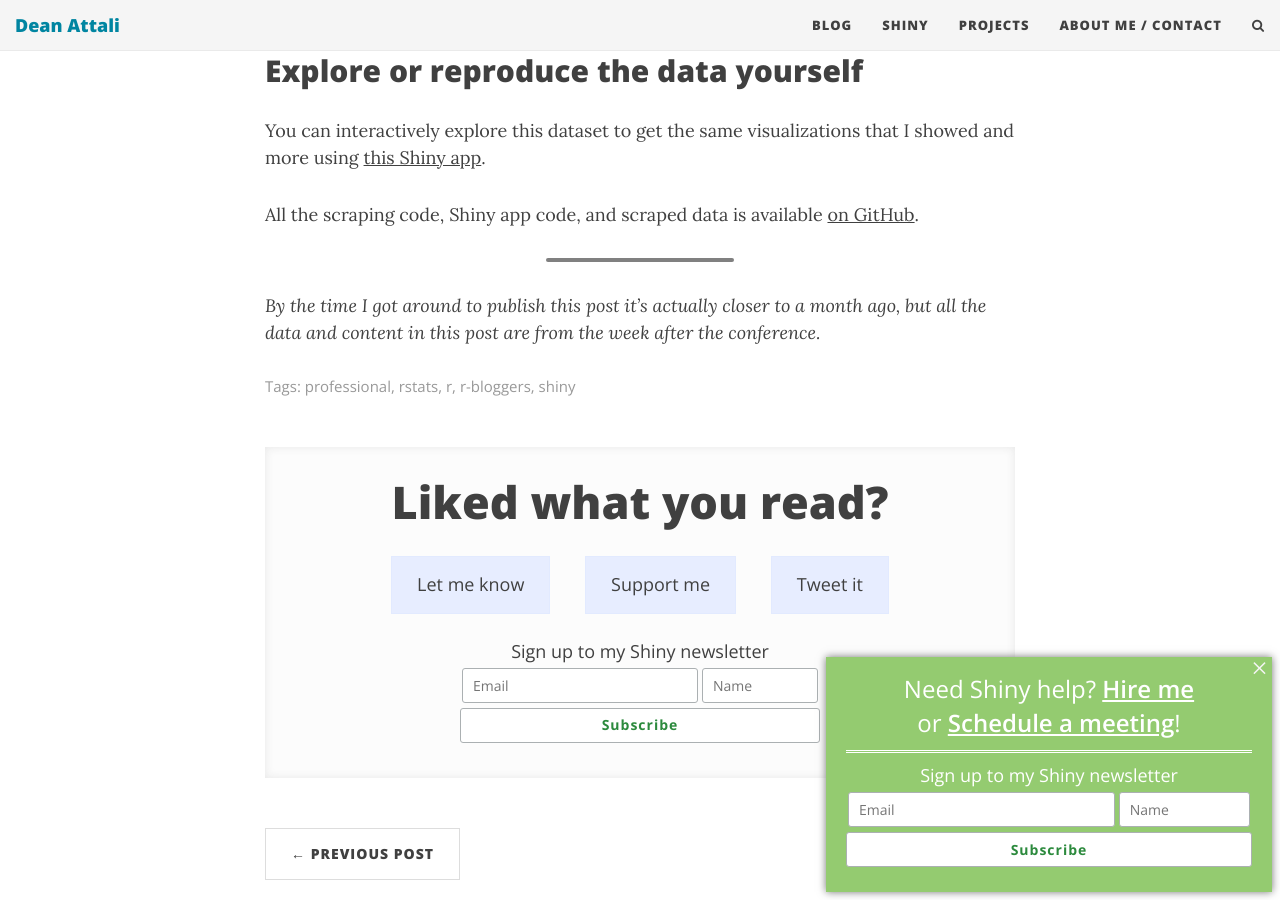
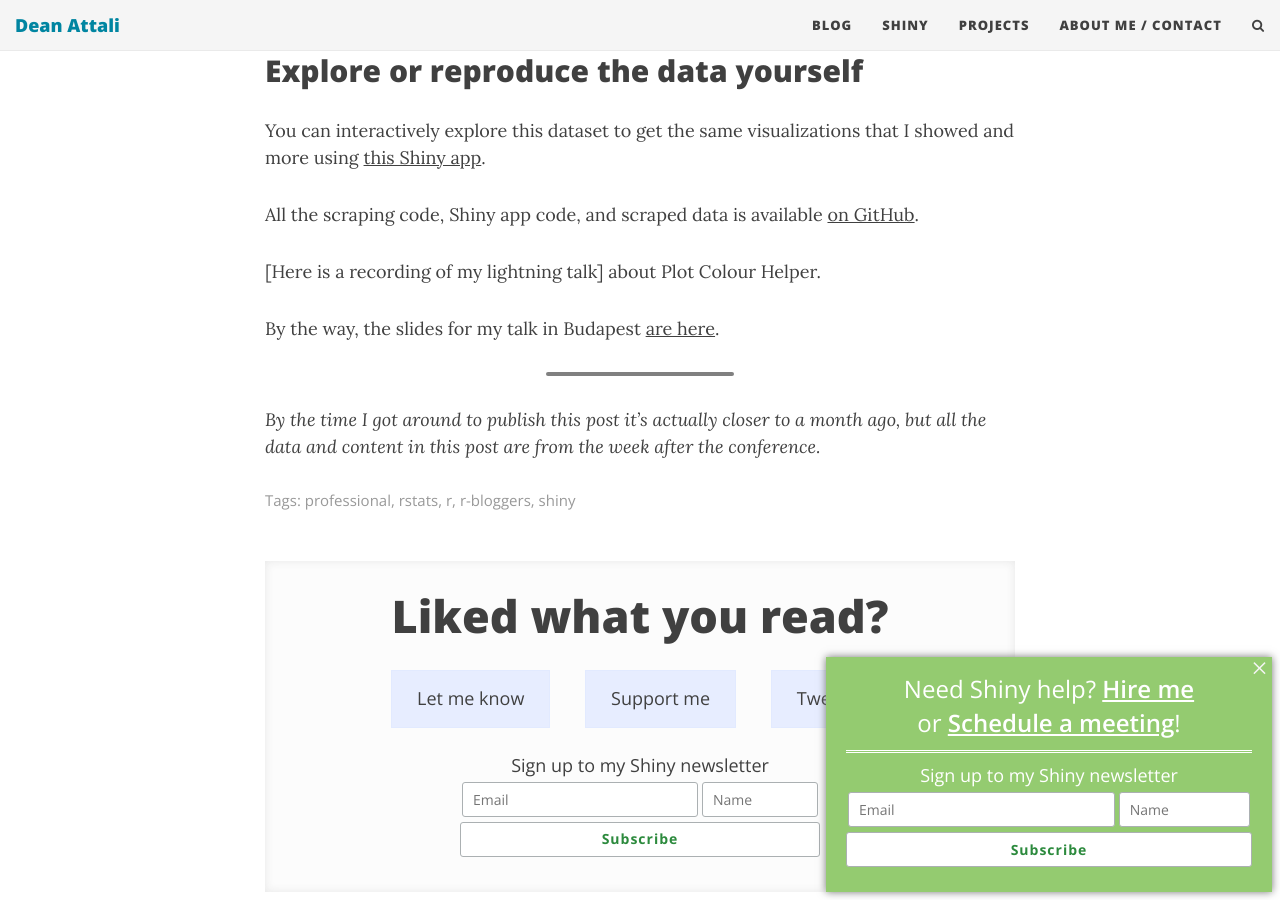
Before and after one commit to daattali/daattali.github.io, a Jekyll site: the page built from _posts/2017-08-02-user2017.md, in a window 1280 px wide and 900 px high, scrolled down 13647 px. Built offline with Jekyll 4.4.1, drawn with Linux system fonts in a browser that asks for light colours; nearby versions of some CDN libraries; comment, search, counter and statistics services are not loaded.

Commit message:
Update 2017-08-02-user2017.md

```diff
--- a/_posts/2017-08-02-user2017.md
+++ b/_posts/2017-08-02-user2017.md
@@ -289,6 +289,10 @@ You can interactively explore this dataset to get the same visualizations that I
 
 All the scraping code, Shiny app code, and scraped data is available [on GitHub](https://github.com/daattali/user2017).
 
+[Here is a recording of my lightning talk] about Plot Colour Helper.
+
+By the way, the slides for my talk in Budapest [are here](https://docs.google.com/presentation/d/1pwwgIbo075i4m2VOLosuDQnx2acapL3ONF9schvKP64/edit?usp=sharing).
+
 ---
 
 <span id="footnote"></span>_By the time I got around to publish this post it's actually closer to a month ago, but all the data and content in this post are from the week after the conference._
```
